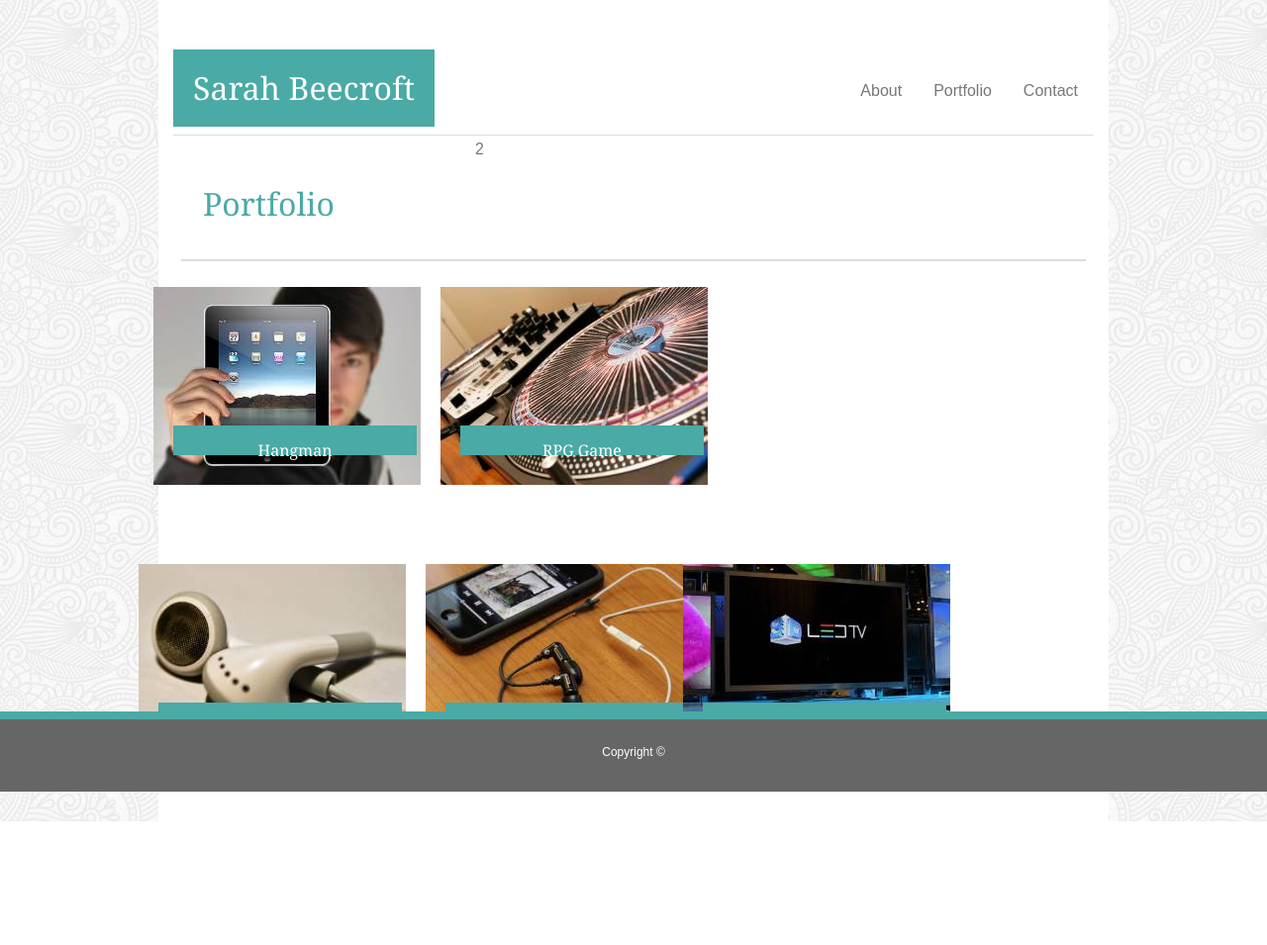
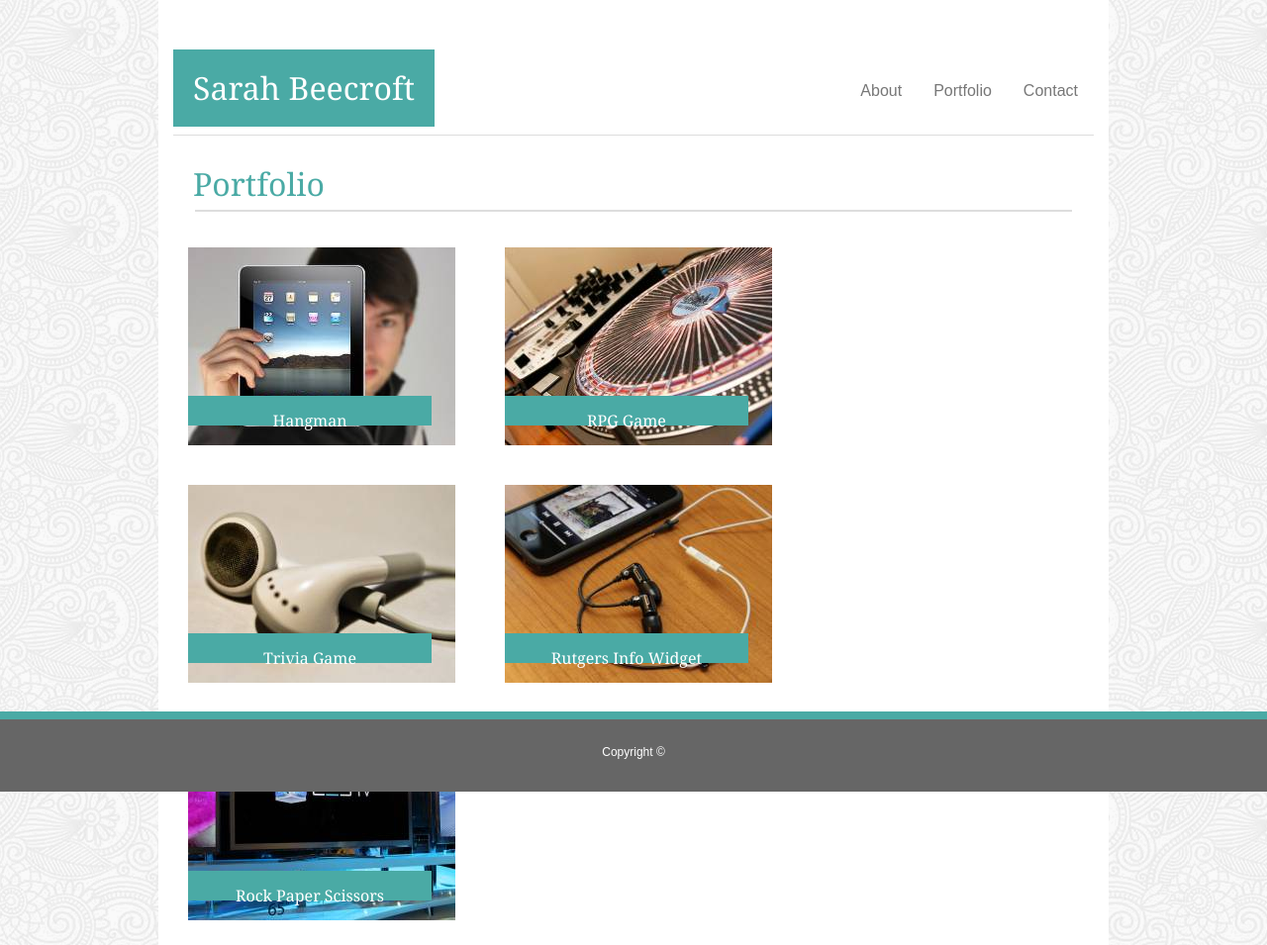
Before and after one commit to SarahMBeecroft/Bootstrap-Portfolio, a plain HTML site: page portfolio.html in a window 1280 px wide. Shown: the top 955 px of the page at 99% size. Before the commit the page ends 830 px from the top, so only its background shows below. Drawn offline with nearby package versions, Linux system fonts and the light colour scheme.

Commit message:
Adjusted formatting on index and portfolio

```diff
--- a/assets/css/style.css
+++ b/assets/css/style.css
@@ -42,8 +42,6 @@
     color: #777777;
   }
 
-
-
   /* Changes link font and background color on hover */
   a:hover {
     background-color: #4aaaa5;;
@@ -65,11 +63,10 @@
   h2 {
     color: #4aaaa5;
     font-family: Georgia, 'Times New Roman', Times, serif;
-    margin: 10px;
-    padding: 20px;
     position: relative;
     top: 10px;
     margin-top: 20px;
+    margin-left: 20px;
   }
 
   /* Adds line break beneath h2 */
@@ -78,7 +75,10 @@
     border: 1px solid #dddddd;
   }
 
-
+  /* Profile Image */
+  .img-fluid {
+    margin-left: 50px;
+  }
 
   /* Paragraph About Me*/
   .bio {
@@ -91,11 +91,13 @@
 
 
 
+
 /* Portfolio */
 /* Portfolio grid styling */
 
+
 .row {
-
+  display: flex;
 }
 
 .column {
@@ -104,6 +106,9 @@
 
 /* Image styling  */
 img {
+  padding: 10px;
+  padding-left: 10px;
+  margin-left: 10px;
 }
 
 /* Container holding the image and the text */
@@ -131,6 +136,8 @@
   padding-bottom: 20px;
   margin-bottom: 40px;
 }
+
+
 
 
 
--- a/portfolio.html
+++ b/portfolio.html
@@ -1,10 +1,9 @@
-<!DOCTYPE html>
 <html lang="en">
 
 <head>
     <meta charset="UTF-8">
     <meta name="viewport" content="width=device-width, initial-scale=1, shrink-to-fit=no">
-    <title>Portfolio</title>
+    <title>About Me</title>
 
     <!-- Link to Bootstrap CSS here-->
     <link rel="stylesheet" href="https://stackpath.bootstrapcdn.com/bootstrap/4.3.1/css/bootstrap.min.css"
@@ -44,10 +43,10 @@
                             <!-- Fixes navlinks to right -->
 
                             <li class="nav-item">
-                                <a class="nav-link" href="index.html">About</a>
+                                <a class="nav-link active" href="index.html">About</a>
                             </li>
                             <li class="nav-item">
-                                <a class="nav-link active" href="portfolio.html">Portfolio</a>
+                                <a class="nav-link" href="portfolio.html">Portfolio</a>
                             </li>
                             <li class="nav-item">
                                 <a class="nav-link" href="contact.html">Contact</a>
@@ -63,31 +62,10 @@
 
         </header>
 
-        <div class="row">
-
-            <div class="col-4">
+    <!-- Portfolio HTML -->
+    <div class="portfolio">
         <h2>Portfolio</h2>
-            </div>2
-
-            <!-- Adds line break beneath h2 -->
-            <div class="col-12">
-
-                <div class="row">
         <hr>
-                </div>
-
-            </div>
-
-            <!-- Adds white space -->
-            <div class="row" style="height:30px;"></div>
-
-            <!-- Portfolio HTML -->
-
-            <div class="row">
-
-            <div class="col-12">
-
-            <div class="portfolio">
 
     <!-- Portfolio Gallery Grid -->
     <!-- First image -->
@@ -104,8 +82,6 @@
             <div class="image">
                 <img src="assets/images/rpggame.jpg" alt="Technology">
                 <div class="bottom-center">RPG Game</div>
-                        </div>
-                    </div>
             </div>
         </div>
     </div>
@@ -140,27 +116,13 @@
     </div>
 
 
-            <!-- Adds white space -->
-            <div class="row" style="height:50px;"></div>
-
-            <div class="row">
-
-                <div class="col-12">
-
+    <!-- Footer HTML -->
     <div class="footer">
         <footer>
             <p id="copyright">Copyright ©</p>
         </footer>
     </div>
 
-                </div>
-
-            </div>
-
-        </div>
-
-    </div>
-
 </body>
 
 </html>
```
Also changed, not shown: index.html (+0 -2 lines). Lines whose indentation alone changed are shown as unchanged.
